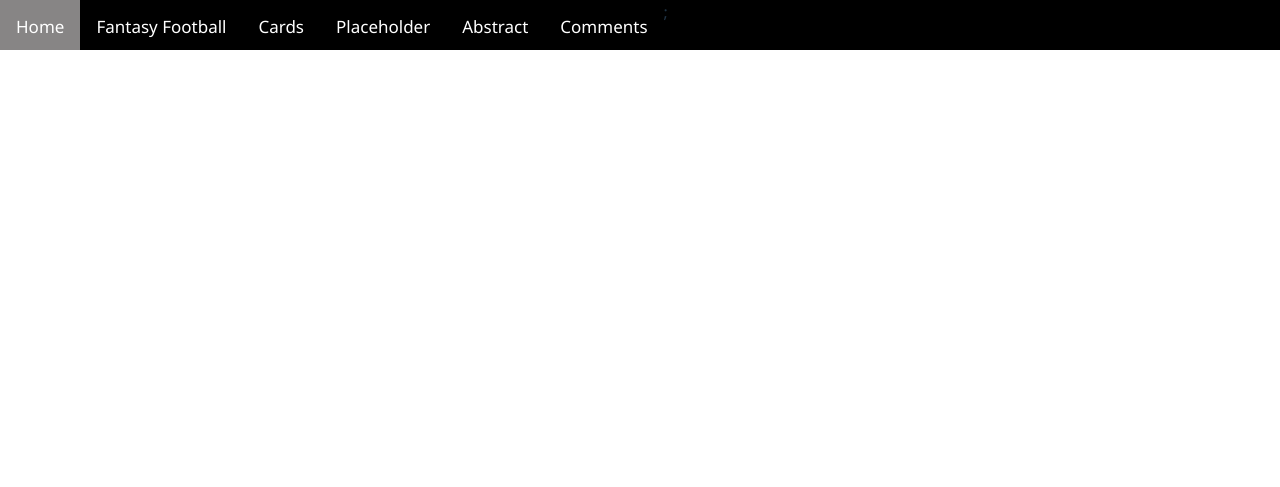
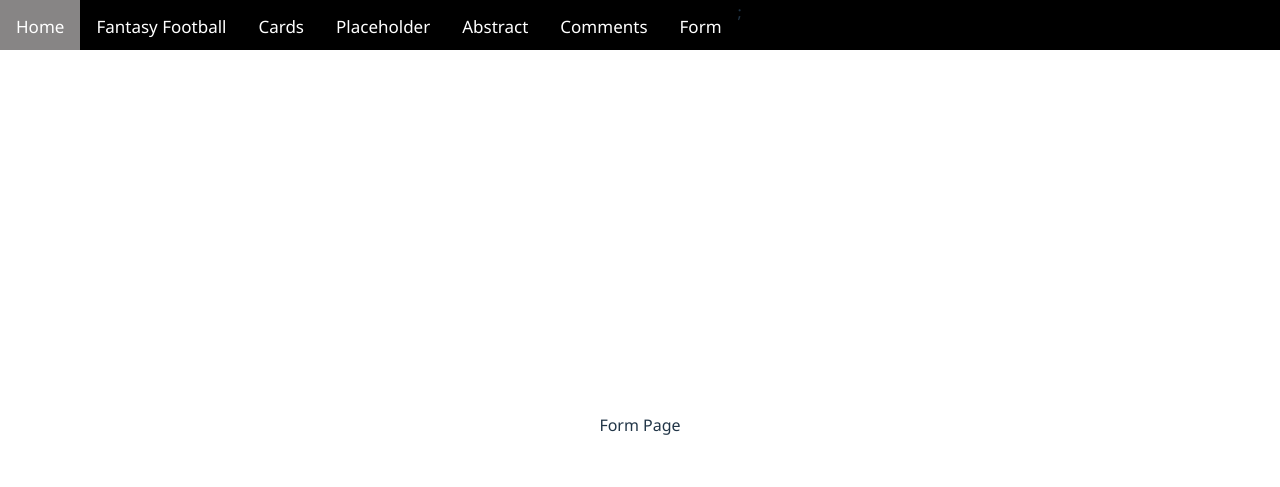
Before and after one commit to bspangler21/FrontendTemplate, a React (Vite) app: page /form in a window 1280 px wide. Shown: the top 487 px of the page. Built offline with nearby package versions, Linux system fonts and the light colour scheme; what @fluentui/font-icons-mdl2 would draw is missing.

Commit message:
Add Form component and update routing in App and Header components

```diff
--- a/src/App.tsx
+++ b/src/App.tsx
@@ -10,6 +10,7 @@ import Cards from "./pages/Cards";
 import PlayerDetails from "./pages/PlayerDetails";
 import Abstract from "./pages/Abstract";
 import Comments from "./pages/Comments";
+import Form from "./pages/Form";
 
 function App() {
 	return (
@@ -28,6 +29,7 @@ function App() {
 				></Route>
 				<Route path="/abstract" Component={Abstract}></Route>
 				<Route path="/comments" Component={Comments}></Route>
+				<Route path="/form" Component={Form}></Route>
 			</Routes>
 		</BrowserRouter>
 	);
--- a/src/pageComponents/Header.tsx
+++ b/src/pageComponents/Header.tsx
@@ -25,6 +25,10 @@ const pages = [
 		name: "Comments",
 		link: "/comments",
 	},
+	{
+		name: "Form",
+		link: "/form",
+	}
 ];
 
 const Header = () => {
--- /dev/null
+++ b/src/pages/Form.tsx
@@ -0,0 +1,6 @@
+import formStyles from "../styles/form.module.css";
+
+function Form() {
+	return <div className={formStyles.responsiveForm}>Form Page</div>;
+}
+export default Form;
--- /dev/null
+++ b/src/styles/form.module.css
@@ -0,0 +1,11 @@
+.responsiveForm {
+  display: flex;
+  flex-direction: row;
+  margin: auto;
+}
+
+@media (max-width: 800px) {
+  .flex-container {
+    flex-direction: column;
+  }
+}
```
